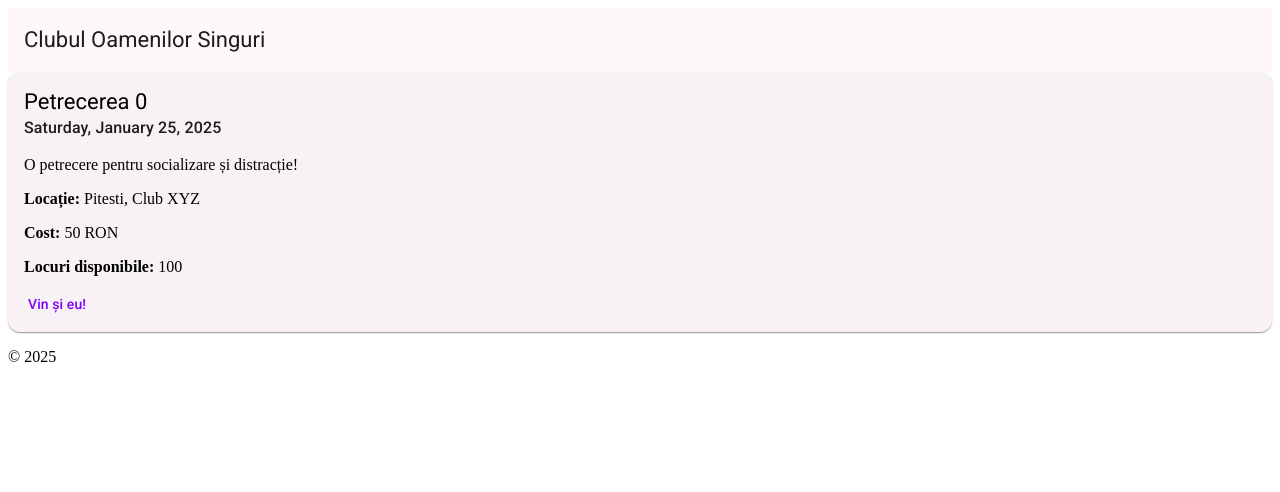
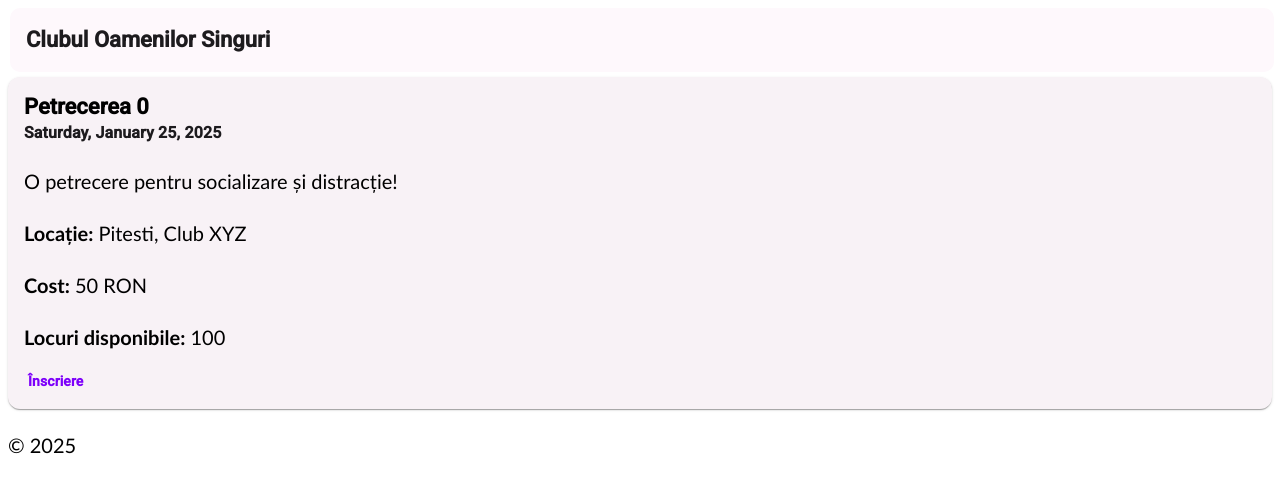
Before and after one commit to robertnicolescu42/event-site, an Angular app: page /home/1 in a window 1280 px wide. Shown: the top 492 px of the page. Built offline with nearby package versions, Linux system fonts and the light colour scheme.

Commit message:
Prettied general styles along with typography

```diff
--- a/src/app/core/header/header.component.scss
+++ b/src/app/core/header/header.component.scss
@@ -0,0 +1,4 @@
+mat-toolbar {
+  margin-bottom: 5px;
+  margin-left: 2px;
+}
--- a/src/app/events/home/home.component.html
+++ b/src/app/events/home/home.component.html
@@ -1,13 +1,23 @@
 @if(event) {
+<div class="container">
   <div class="event-card">
     <mat-card>
       <mat-card-header>
-      <mat-card-title>{{ event.title }}</mat-card-title>
+        <mat-card-title>
+          <div class="mat-display-4">
+            {{ event.title }}
+          </div>
+        </mat-card-title>
         <mat-card-subtitle>{{
           event.date | date : "fullDate"
         }}</mat-card-subtitle>
       </mat-card-header>
-    <!-- <img mat-card-image [src]="event.imageUrl" alt="Event image" /> -->
+      <!-- <img
+        mat-card-image
+        src="https://picsum.photos/500/500"
+        alt="Event image"
+        class="event-image"
+      /> -->
       <mat-card-content>
         <p>{{ event.details }}</p>
         <p><strong>Locație:</strong> {{ event.location }}</p>
@@ -16,11 +26,12 @@
       </mat-card-content>
       <mat-card-actions>
         <button mat-button color="primary" routerLink="/contact">
-        Vin și eu!
+          Înscriere
         </button>
       </mat-card-actions>
     </mat-card>
 
     <app-contact></app-contact>
   </div>
+</div>
 }
--- a/src/styles.scss
+++ b/src/styles.scss
@@ -5,8 +5,23 @@ html {
   @include mat.theme(
     (
       color: mat.$violet-palette,
-      typography: Roboto,
+      typography: (
+        plain-family: Roboto,
+        bold-weight: 1100,
+        medium-weight: 800,
+        regular-weight: 600,
+      ),
       density: 0,
     )
   );
 }
+
+body {
+  font-family: "Gill Sans", sans-serif;
+  font-size: 20px;
+  line-height: 1.6;
+}
+
+mat-toolbar {
+  border-radius: 10px;
+}
--- a/src/styles/theme.scss
+++ b/src/styles/theme.scss
@@ -14,3 +14,10 @@ $theme: mat.define-light-theme(
 
 @include mat.all-component-typographies($theme);
 @include mat.all-component-themes($theme);
+
+// global styles
+.container {
+  align-items: center;
+  display: flex;
+  flex-direction: column;
+}
```
Also changed, not shown: src/app/events/gallery/gallery.component.html (+19 -1 lines), src/app/events/gallery/gallery.component.ts (+4 -5 lines). Lines whose indentation alone changed are shown as unchanged.
